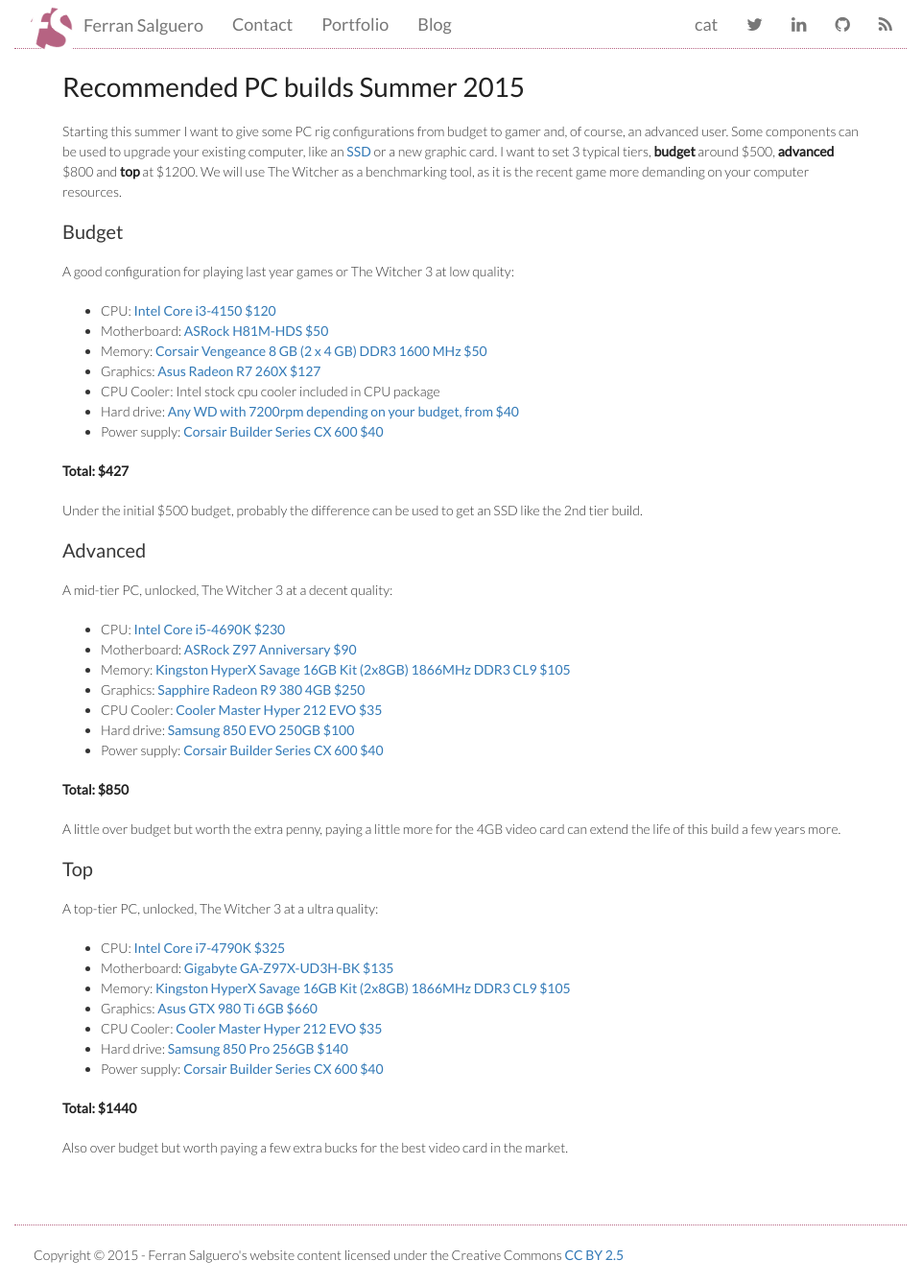
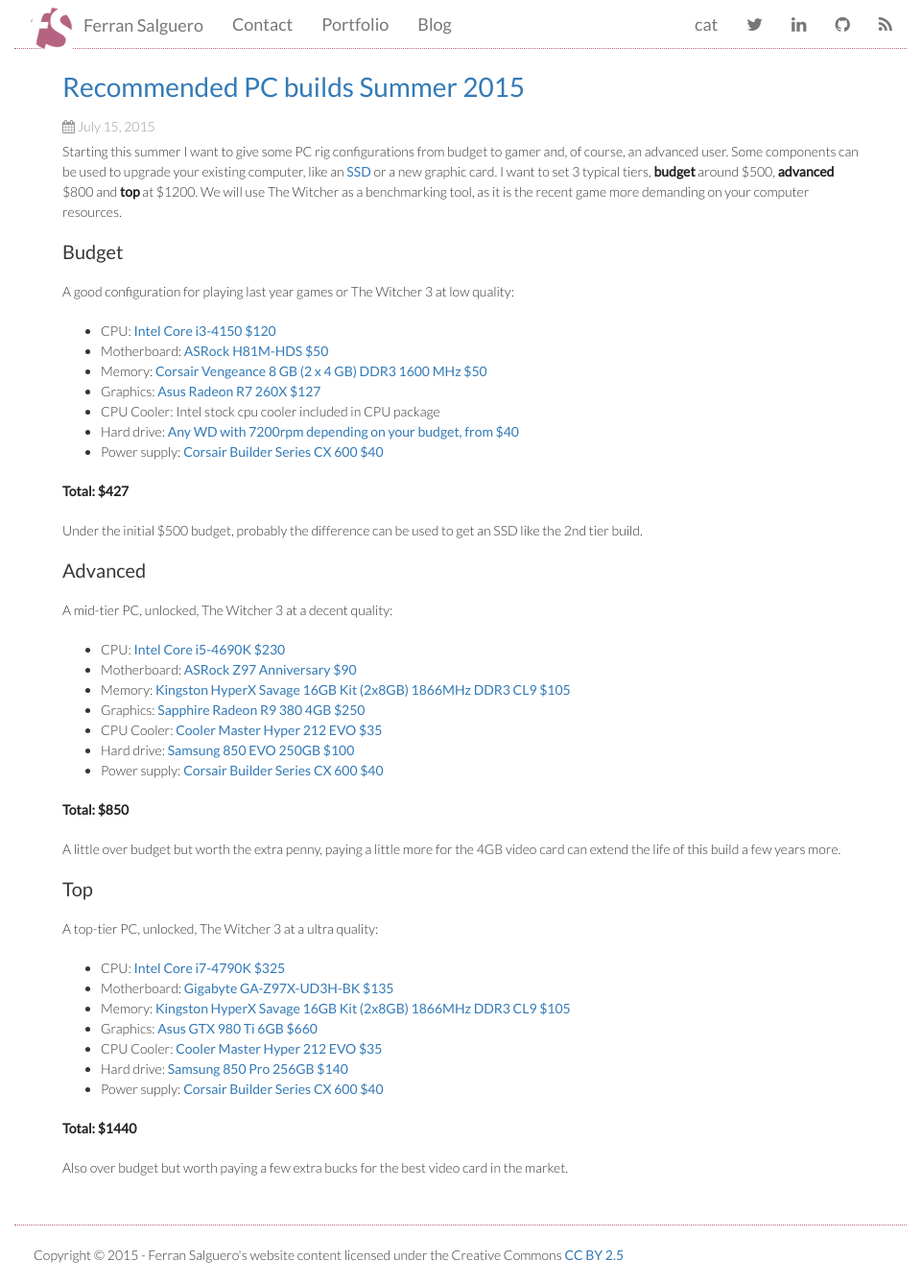
Before and after one commit to FerranSalguero/ferransalguero.github.io, a Jekyll site: the page built from _posts/2015-06-21-Recommended-PC-builds-summer-2015.md, in a window 1280 px wide and 1338 px high. Shown: the whole window at 96% size, without its empty margins (160-1121 px from the left). Built offline with Jekyll 4.4.1, drawn with Linux system fonts in a browser that asks for light colours; nearby versions of some CDN libraries; library files that are not in the unit come from our copies; comment, search, counter and statistics services are not loaded.

Commit message:
meta, url in post title, anchor offset

```diff
--- /dev/null
+++ b/_includes/post_meta.html
@@ -0,0 +1,6 @@
+{% capture date %}{{ page.date }}{{ post.date }}{% endcapture %}
+<div class="meta">
+    <span class="date"><i class="fa fa-calendar"></i>
+        <time datetime="{{ date | datetime | date_to_xmlschema }}" itemprop="datePublished">{{ date | date: "%B %e, %Y" }}</time>
+    </span>
+</div>
--- a/_layouts/article.html
+++ b/_layouts/article.html
@@ -6,12 +6,15 @@
 <div class="container">
     <div class="row">
         <div class="col-xs-12">
-            <h1 class="title" itemprop="name">{{ page.title }}
+            <h1 class="title" itemprop="name">
+                <a href="{{ page.url }}">
+                {{ page.title }}
                 {% if page.subtitle %}
                 <small>{{ page.subtitle }}</small>
                 {% endif %}
+                </a>
             </h1>
-            <!--  include post/meta.html  -->
+            {% include post_meta.html %}
             {% if page.project-url %}
             <div class="row">
                 <div class="col-xs-12">
--- a/blog/index.html
+++ b/blog/index.html
@@ -11,11 +11,7 @@
                 <h1>Blog index</h1>
                 {% for post in paginator.posts %}
                 <h2><a href="{{ post.url }}">{{ post.title }}</a></h2>
-                <div class="meta">
-                    <span class="date"><i class="fa fa-calendar"></i>
-                        <time datetime="{{ post.date | datetime | date_to_xmlschema }}" itemprop="datePublished">{{ post.date | date: "%B %e, %Y" }}</time>
-                    </span>
-                </div>
+                {% include post_meta.html %}
                 <div class="content">
                     {{ post.excerpt }}
                 </div>
--- a/stylesheets/styles.scss
+++ b/stylesheets/styles.scss
@@ -32,6 +32,13 @@
   &:hover{
     text-decoration: none;
   }
+
+  &.anchor{
+    display: block;
+    position: relative;
+    top: -80px;
+    visibility: hidden;
+  }
 }
 
 header a
@@ -52,6 +59,8 @@
   }
 
 }
+
+
 
 .navbar-brand {
   span {
@@ -278,6 +287,8 @@
 
 .meta {
   color:#999;
+  margin-bottom: 5px;
+  margin-top: -5px;
 }
 
 /*header {
```
